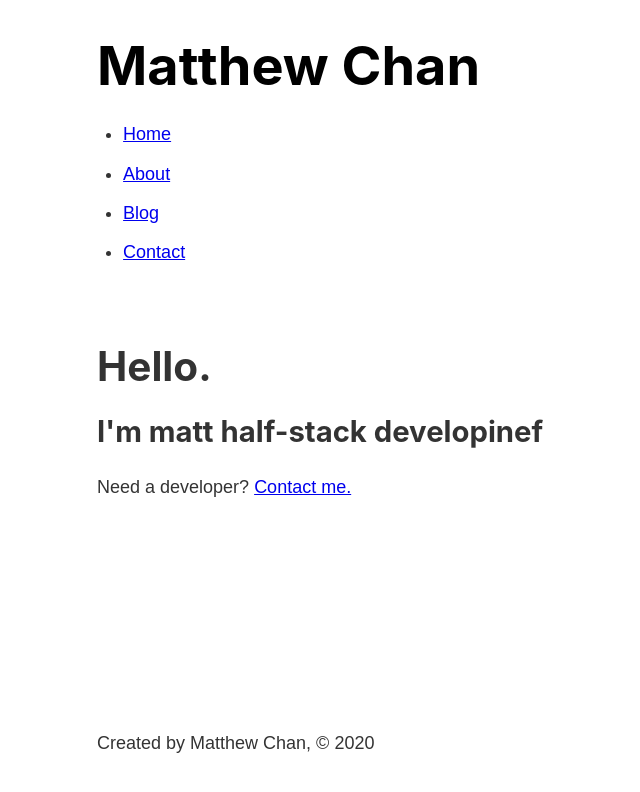
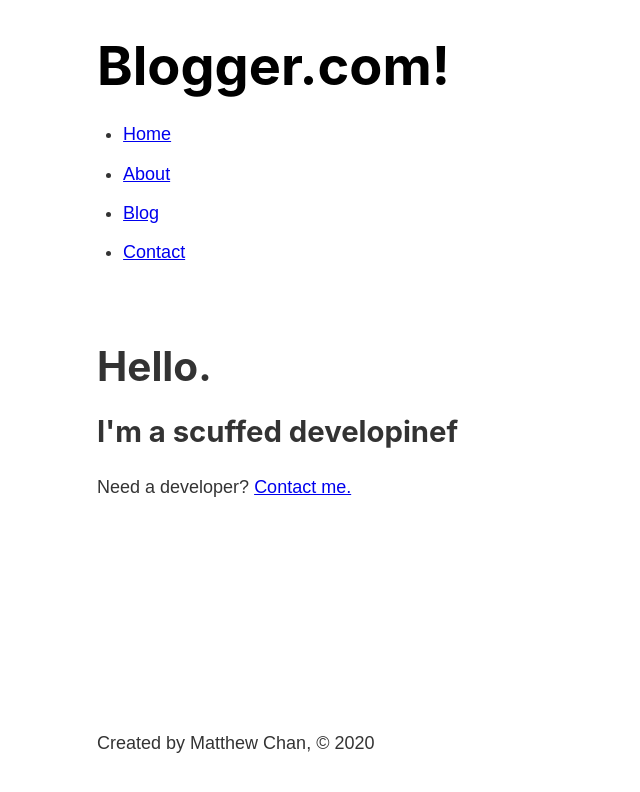
Before and after one commit to multimattia/personal-website, a Gatsby site: page / in a window 1280 px wide. Shown: the whole page, without its empty margins (186-826 px from the left). Built offline with nearby package versions, Linux system fonts and the light colour scheme; Gatsby itself is replaced by a stand-in of ours.

Commit message:
Add GraphQL implementation

```diff
--- a/gatsby-config.js
+++ b/gatsby-config.js
@@ -6,6 +6,10 @@
 
 module.exports = {
   /* Your site config here */
+  siteMetadata: {
+    title: 'Blogger.com!',
+    author: 'Matthew Chan'
+  },
   plugins: [
     'gatsby-plugin-sass'
   ],
--- a/src/components/footer.js
+++ b/src/components/footer.js
@@ -1,9 +1,19 @@
 import React from 'react';
+import { graphql, useStaticQuery } from "gatsby";
 
 const Footer = () => {
+  const data = useStaticQuery(graphql`
+    query {
+      site {
+        siteMetadata {
+          author
+        }
+      }
+    }
+  `)
   return (
     <footer>
-      <p>Created by Matthew Chan, © 2020</p>
+      <p>Created by {data.site.siteMetadata.author}, © 2020</p>
     </footer>
   )
 }
--- a/src/components/header.js
+++ b/src/components/header.js
@@ -1,15 +1,25 @@
 import React from "react"
-import { Link } from "gatsby"
+import { Link, graphql, useStaticQuery } from "gatsby"
 
 // import './header.module.scss';
 import headerStyles from "./header.module.scss"
 
 const Header = () => {
+  const data = useStaticQuery(graphql`
+    query {
+      site {
+        siteMetadata {
+          title
+        }
+      }
+    }
+  `)
+
   return (
     <header className={headerStyles.header}>
       <h1>
         <Link className={headerStyles.title} to="/">
-          Matthew Chan
+          {data.site.siteMetadata.title}
         </Link>
       </h1>
       <nav>
--- a/src/pages/index.js
+++ b/src/pages/index.js
@@ -7,7 +7,7 @@ const IndexPage = () => {
   return (
     <Layout>
       <h1>Hello.</h1>
-      <h2>I'm matt half-stack developinef</h2>
+      <h2>I'm a scuffed developinef</h2>
       <p>
         Need a developer? <Link to="/contact">Contact me.</Link>
       </p>
```
